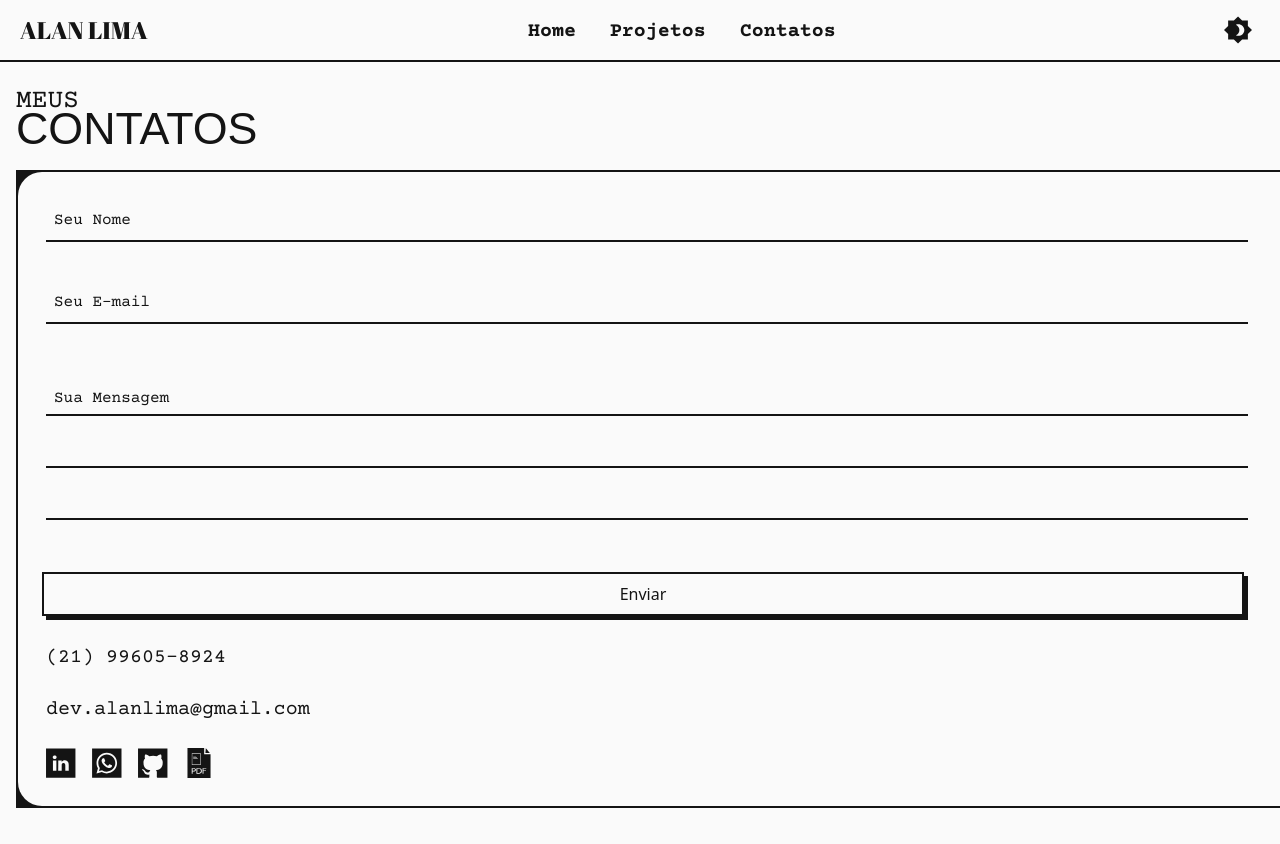
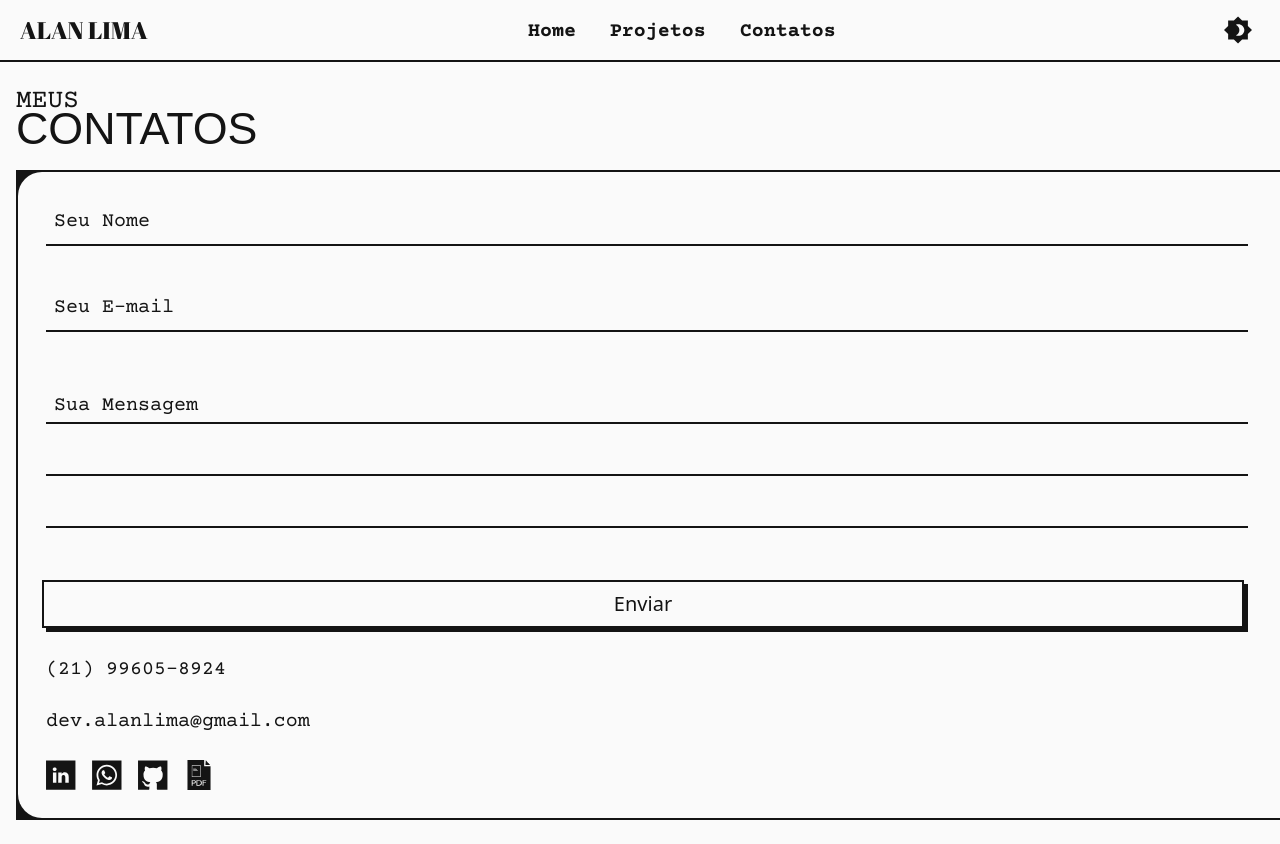
Before and after one commit to devalanlima/portfolio, a React (Vite) app: page /contatos in a window 1280 px wide. Built offline with nearby package versions, Linux system fonts and the light colour scheme; a web font is replaced by a local one.

Commit message:
feat: implement responsive text size

```diff
--- a/src/Components/Organisms/OrganismsContactForm.tsx
+++ b/src/Components/Organisms/OrganismsContactForm.tsx
@@ -90,7 +90,7 @@
       />
 
       <form
-        className="flex flex-col gap-10 text-primary"
+        className="flex flex-col gap-10 text-primary sm:text-lg sm:leading-5 lg:text-xl"
         acceptCharset="utf-8"
         action="https://formspree.io/f/xeoqevqp"
         method="POST"
```
